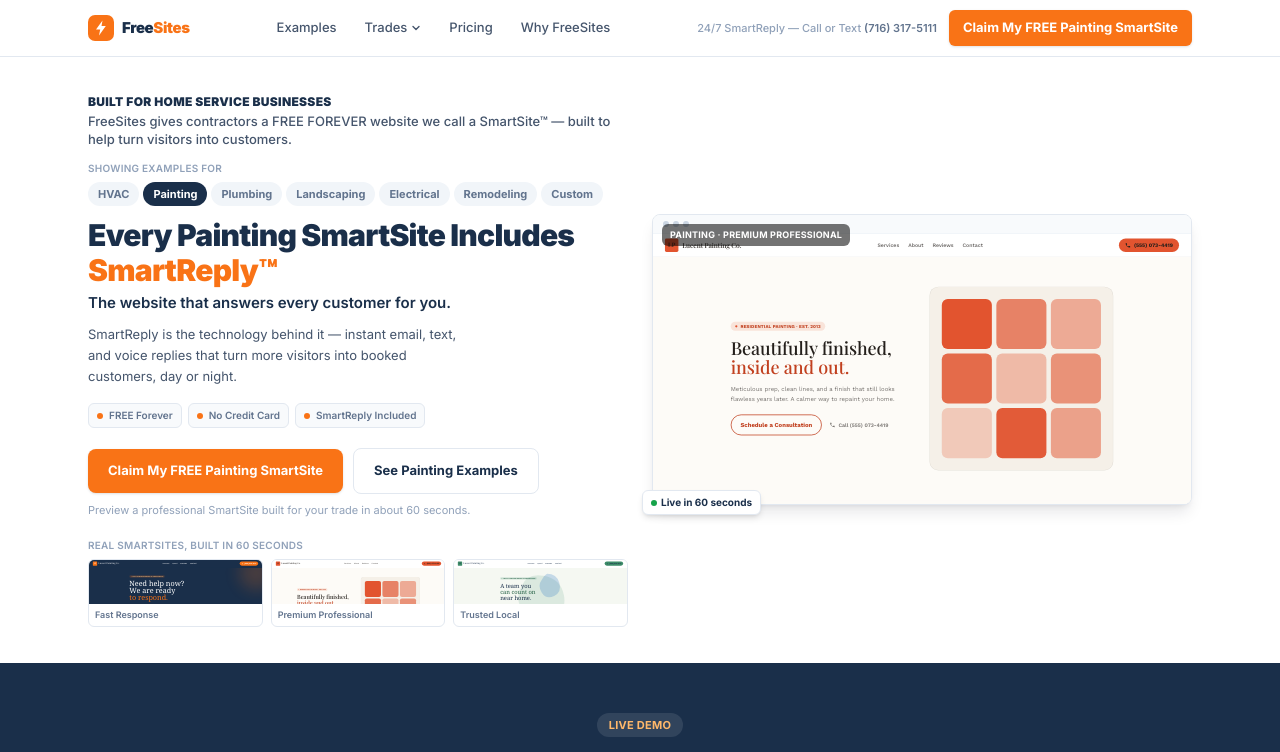
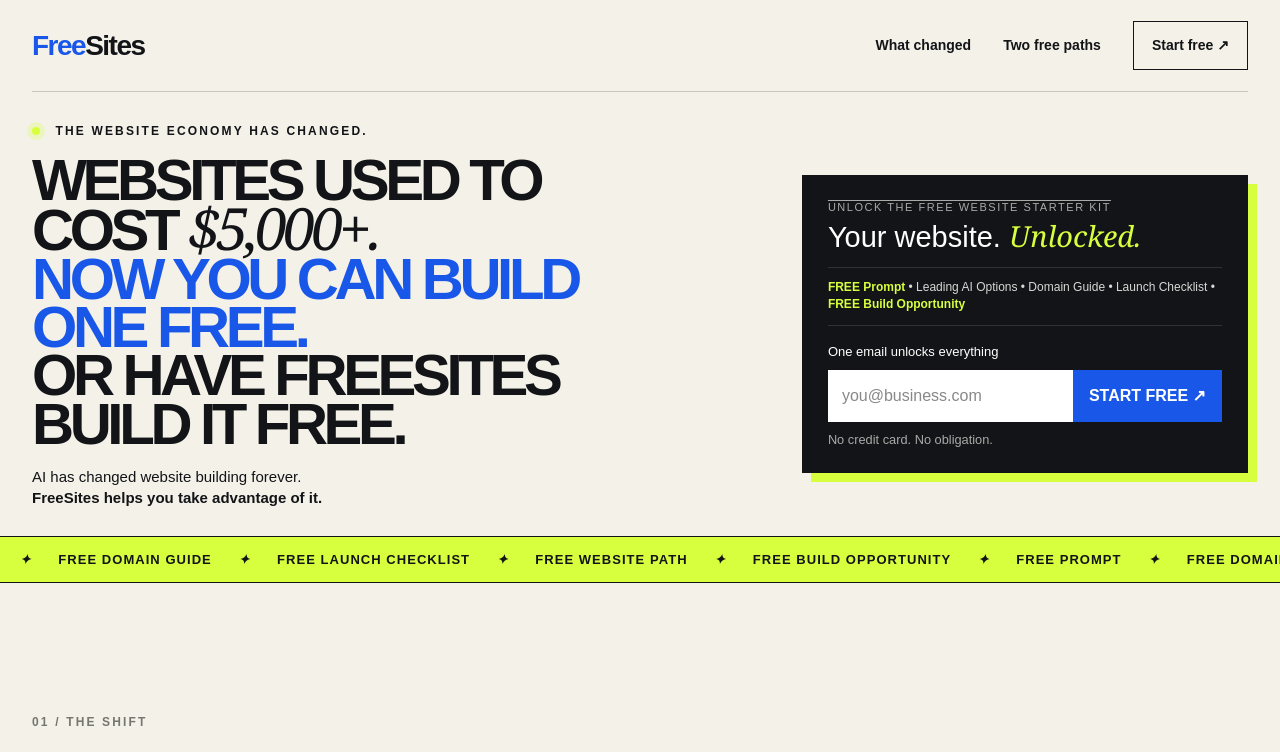
Before and after one commit to lapideas-ai/freesites-com, a Next.js app: page / in a window 1280 px wide. Shown: the top 752 px of the page. Built offline with nearby package versions, Linux system fonts and the light colour scheme.

Commit message:
Switch homepage to Sites V3 design

```diff
--- a/src/app/page.tsx
+++ b/src/app/page.tsx
@@ -1,24 +1,13 @@
 import type { Metadata } from "next";
-import { HomeClient } from "@/components/homepage/HomeClient";
+import "./sites-v3.css";
+import SitesV3Home from "@/components/sites-v3-home";
 
-// Homepage-specific override of the root layout's generic default — this is
-// what actually serves "/" (Next.js resolves the closest metadata that sets
-// a given field), including its own canonical (safe here specifically
-// because this is the one page whose real URL genuinely IS "/" — see
-// layout.tsx for why this isn't set as a shared default instead).
 export const metadata: Metadata = {
-  title: "FreeSites — Free SmartSites & 24/7 SmartReply for Home Service Businesses",
-  description:
-    "FreeSites.com gives home service businesses a FREE SmartSite built to compete for local search, plus SmartReply Voice + SMS so you never miss a customer call — 24/7. See it live, right now.",
+  title: { absolute: "FreeSites — Build Your Website Free" },
+  description: "Websites used to cost thousands. Build one free—or have FreeSites build it free.",
   alternates: { canonical: "https://freesites.com" },
-  openGraph: {
-    title: "FreeSites — Free SmartSites & 24/7 SmartReply for Home Service Businesses",
-    description:
-      "A FREE SmartSite built to compete for local search, plus SmartReply Voice + SMS so you never miss a customer call.",
-    url: "https://freesites.com",
-  },
 };
 
 export default function HomePage() {
-  return <HomeClient />;
+  return <SitesV3Home />;
 }
```
